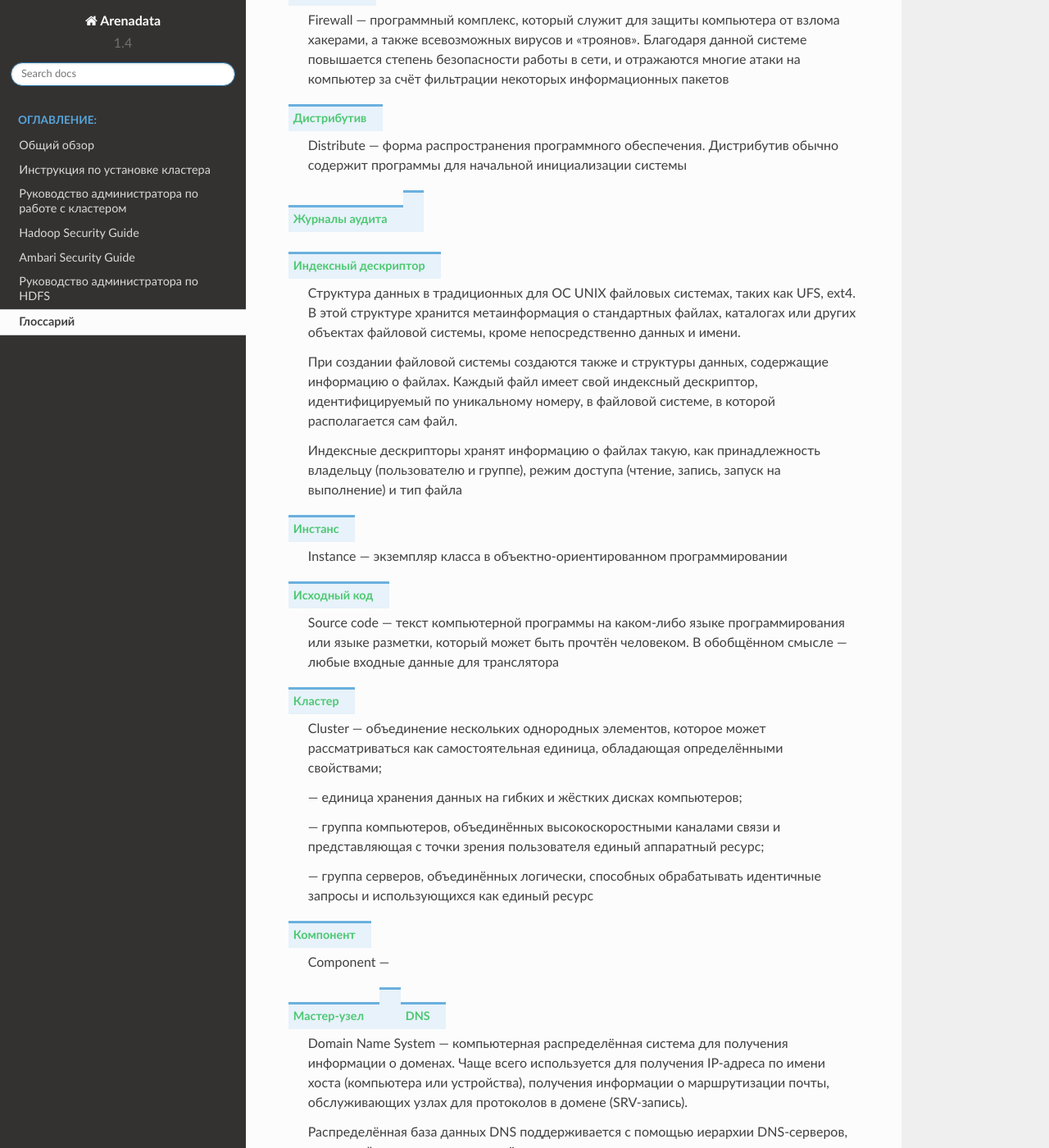
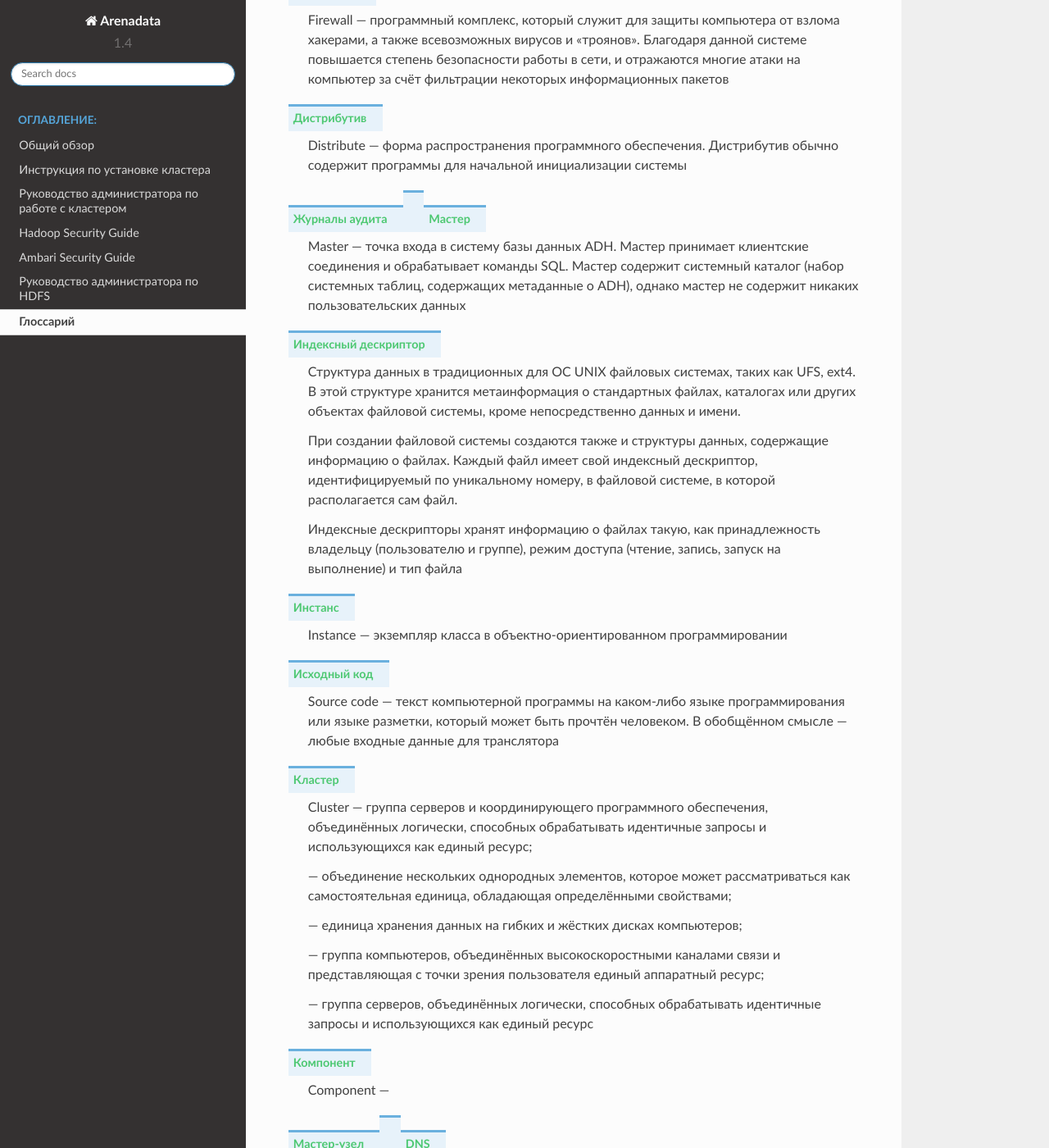
Before and after one commit to arenadata/docs_adps, a Sphinx documentation site: the page built from source/Glossary.rst, in a window 1280 px wide and 1400 px high, scrolled down 5031 px. Shown: the whole window at 82% size. Built offline with Sphinx 7.4.7 and the Read the Docs theme 2.0.0, drawn with Linux system fonts in a browser that asks for light colours; some of the changed text lies outside the part shown.

Commit message:
Update Glossary.rst

```diff
--- a/source/Glossary.rst
+++ b/source/Glossary.rst
@@ -33,7 +33,11 @@
       системы
 
    Кластер
-      Cluster — объединение нескольких однородных элементов, которое может
+      Cluster — группа серверов и координирующего программного обеспечения,
+      объединённых логически, способных обрабатывать идентичные запросы и
+      использующихся как единый ресурс;
+
+      — объединение нескольких однородных элементов, которое может
       рассматриваться как самостоятельная единица, обладающая определёнными
       свойствами;
 
@@ -388,3 +392,22 @@
 
    Журналы аудита
    |br|
+
+   Мастер
+      Master — точка входа в систему базы данных ADH. Мастер принимает клиентские
+      соединения и обрабатывает команды SQL. Мастер содержит системный каталог
+      (набор системных таблиц, содержащих метаданные о ADH), однако мастер не
+      содержит никаких пользовательских данных
+
+   Метаданные
+      Metadata — субканальная информация об используемых данных. Структурированные
+      данные, представляющие собой характеристики описываемых сущностей для целей
+      их идентификации, поиска, оценки, управления ими
+
+   Репликация
+      Replication — механизм синхронизации содержимого нескольких копий объекта
+      (например, содержимого базы данных)
+
+   Снэпшот
+      Snapshot — моментальный снимок, копия файлов и директорий файловой системы
+      на определённый момент времени
```
